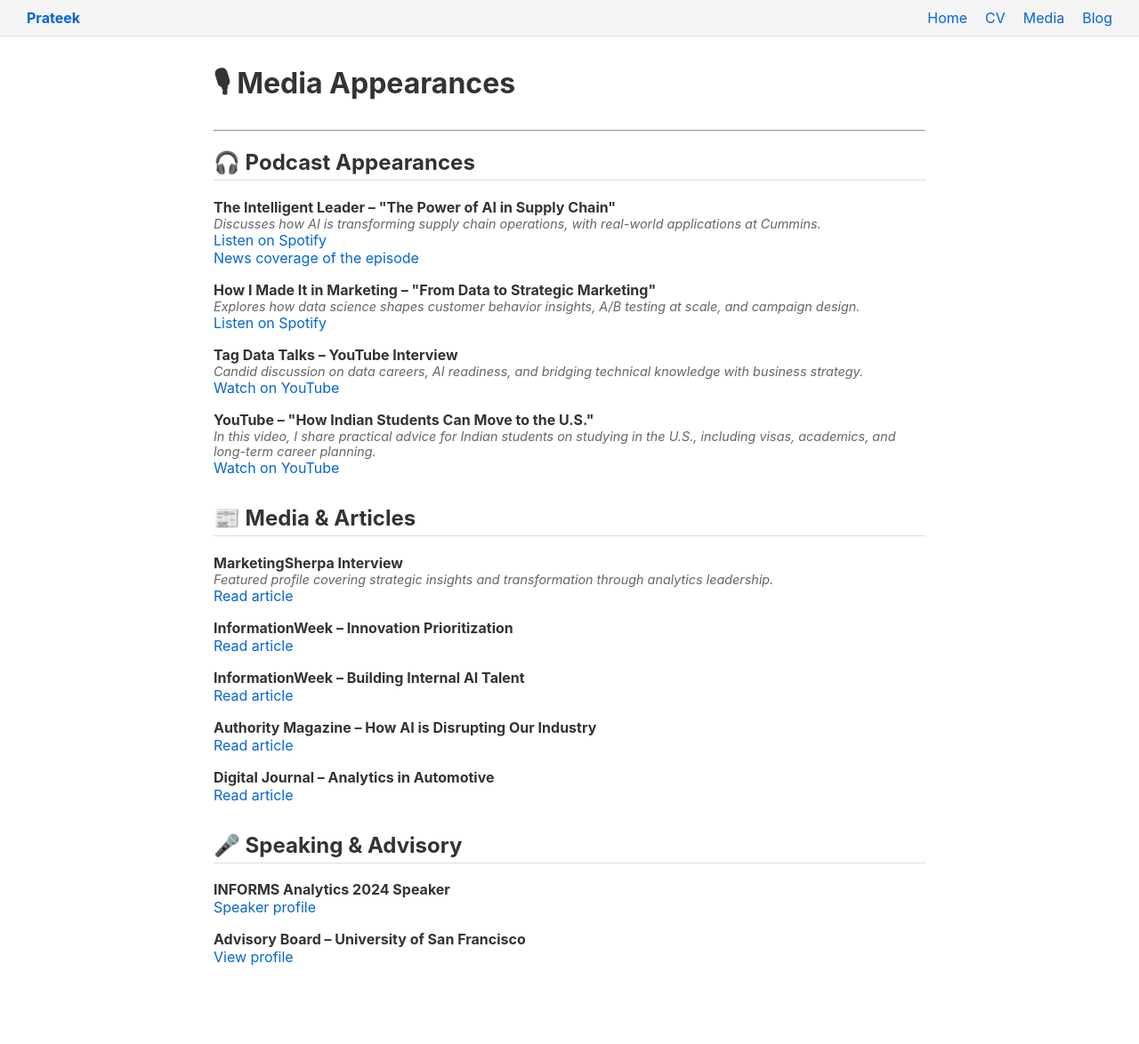
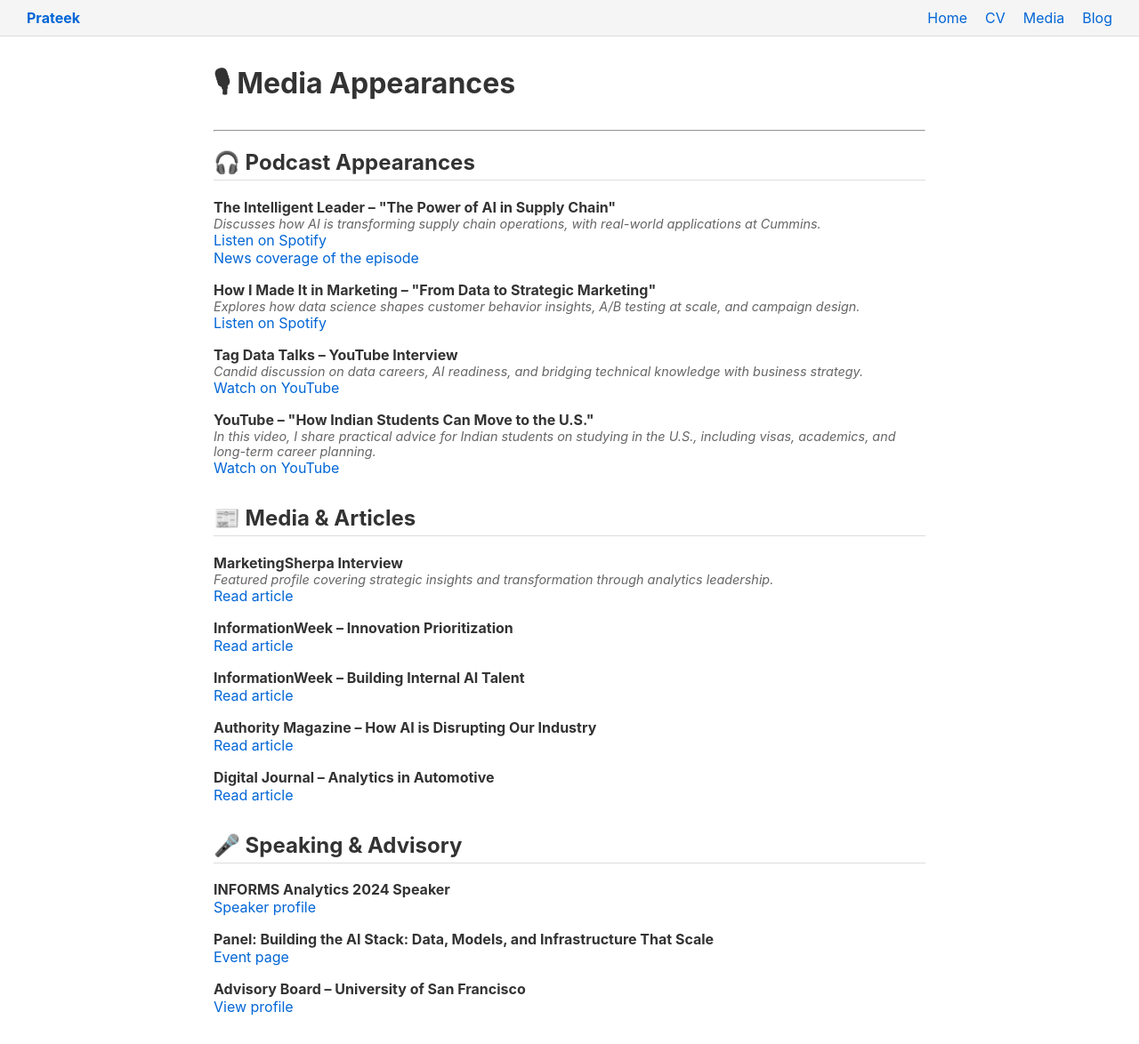
Before and after one commit to prateek0489/mywebsite, a Jekyll site: the page built from media.md, in a window 1280 px wide. Shown: the whole page at 89% size. Built offline with Jekyll 4.4.1, drawn with Linux system fonts in a browser that asks for light colours; before the commit the page ends 1118 px from its top, so only the background shows below that.

Commit message:
Update media.md

```diff
--- a/media.md
+++ b/media.md
@@ -85,6 +85,11 @@ permalink: /media/
   </div>
 
   <div class="media-item">
+    <div class="media-item-title">Panel: Building the AI Stack: Data, Models, and Infrastructure That Scale</div>
+    <a href="https://www.cincyaiweek.com/agenda" target="_blank">Event page</a>
+  </div>
+
+  <div class="media-item">
     <div class="media-item-title">Advisory Board – University of San Francisco</div>
     <a href="https://profed.usfca.edu/prateek-shrivastava.html" target="_blank">View profile</a>
   </div>
```
